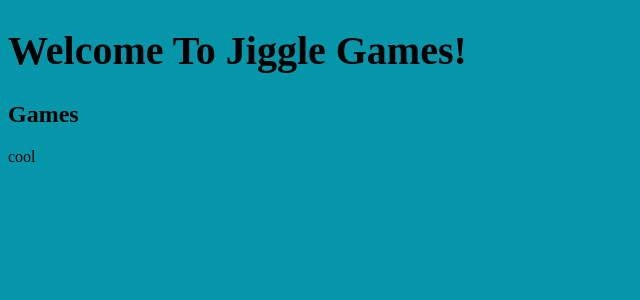
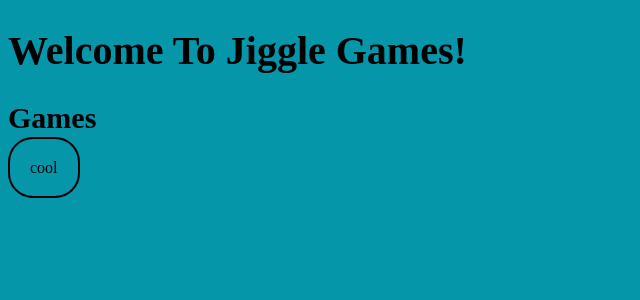
Before and after one commit to JiggleGames/jiggle-games, a PHP site: page /website.html in a window 1280 px wide. Shown: the top 300 px of the page, without its empty margins (0-640 px from the left). Run offline with PHP 8.4, Linux system fonts and the light colour scheme.

Commit message:
Update style.css

```diff
--- a/style.css
+++ b/style.css
@@ -5,3 +5,23 @@ body {
 h1 {
     font-size: 40px
 }
+
+h2 {
+    font-size: 30px
+}
+
+rcorners1 {
+    border-radius: 25px;
+    background: #73AD21;
+    padding: 20px;
+    width: 200px;
+    height: 150px;
+}
+
+rcorners {
+    border-radius: 25px;
+    border: 2px solid;
+    padding: 20px;
+    width: 200px;
+    height: 150px;
+}
```
